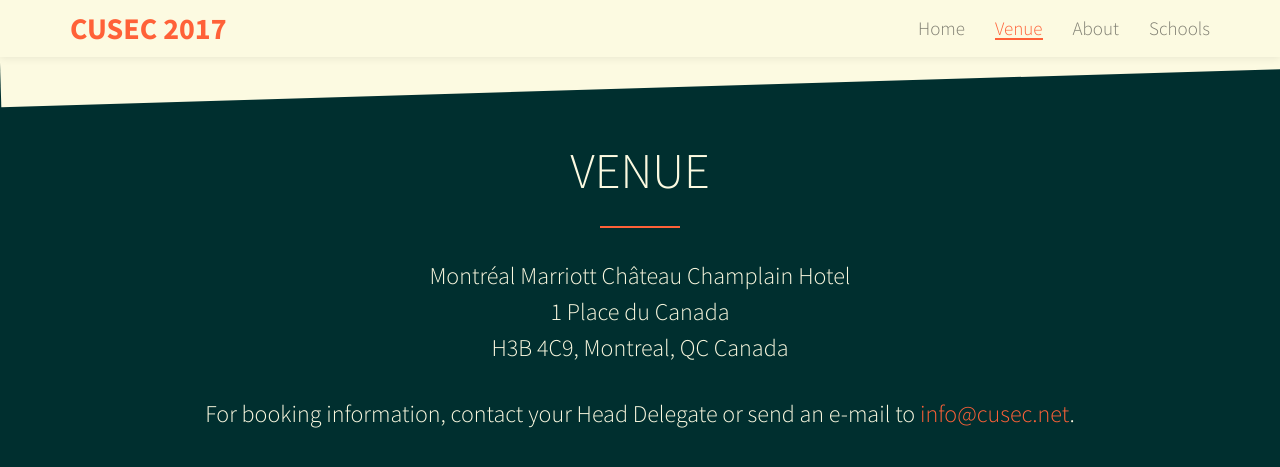
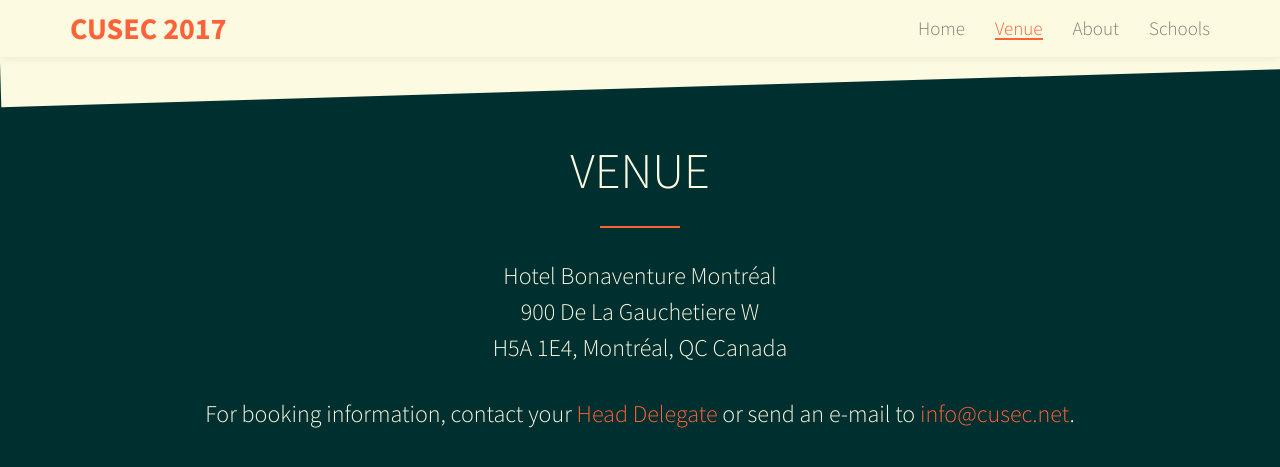
Before and after one commit to kim-codes/2017, a Jekyll site: the page built from index.html, in a window 1280 px wide and 900 px high, scrolled down 847 px. Shown: the top 467 px of the window. Built offline with Jekyll 4.4.1, drawn with Linux system fonts in a browser that asks for light colours; some web fonts are replaced.

Commit message:
fixing the hotel address, adding a link to the school delegates page

```diff
--- a/_includes/venue.html
+++ b/_includes/venue.html
@@ -7,12 +7,12 @@
 					<div class="col-md-10 col-md-offset-1 to-animate text-center">
                         <address>
                             <h3 class="to-animate">
-                                Montréal Marriott Château Champlain Hotel<br />
-                                1 Place du Canada<br />
-                                H3B 4C9, Montreal, QC Canada<br />
+                                Hotel Bonaventure Montréal<br />
+                                900 De La Gauchetiere W<br />
+                                H5A 1E4, Montréal, QC Canada<br />
                             </h3>
                             <h3 class="to-animate">
-                                For booking information, contact your Head Delegate or send an e-mail to <a href="mailto:#">info@cusec.net</a>.
+                                For booking information, contact your <a href="/schools/">Head Delegate</a> or send an e-mail to <a href="mailto:#">info@cusec.net</a>.
                             </h3>
                         </address>
 					</div>
```
